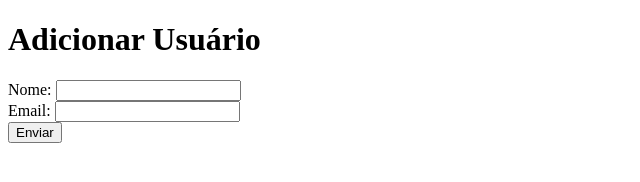
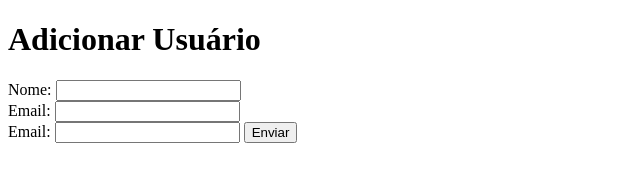
Before and after one commit to carlosecarla/site4, a plain HTML site: page templates/index.html in a window 1280 px wide. Shown: the whole page, without its empty margins (0-640 px from the left). Drawn offline with Linux system fonts and the light colour scheme.

Commit message:
Update index.html

```diff
--- a/templates/index.html
+++ b/templates/index.html
@@ -14,6 +14,8 @@
         <label for="email">Email:</label>
         <input type="email" id="email" name="email" required>
         <br>
+        <label for="sexo">Email:</label>
+        <input type="text" id="sexo" name="sexo" required>
         <button type="submit">Enviar</button>
     </form>
 </body>
```
